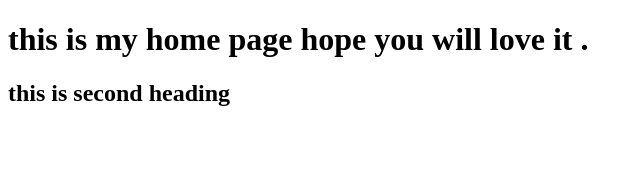
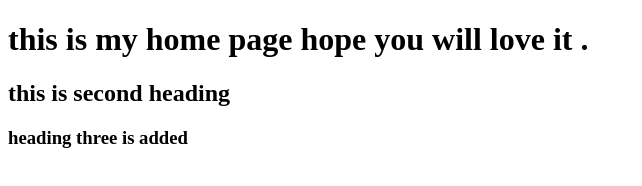
Before and after one commit to geekyatul/website, a plain HTML site: page home.html in a window 1280 px wide. Shown: the whole page, without its empty margins (0-642 px from the left). Drawn offline with Linux system fonts and the light colour scheme.

Commit message:
heading h3 is added

```diff
--- a/home.html
+++ b/home.html
@@ -16,6 +16,7 @@
 
         <h1>this is my home page hope you will love it .</h1>
         <h2>this is second heading </h2>
+        <h3> heading three is added </h3>
         <script src="" async defer></script>
     </body>
 </html>
```
